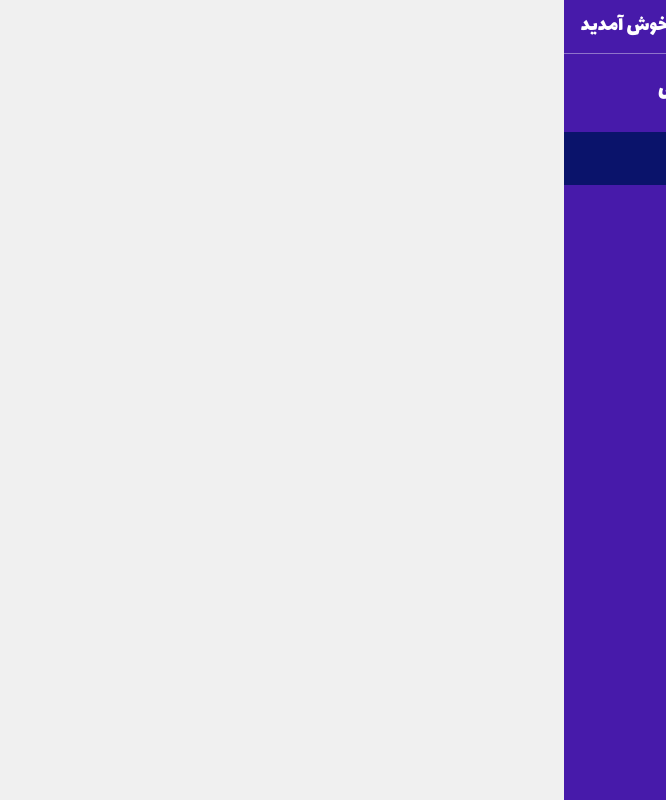
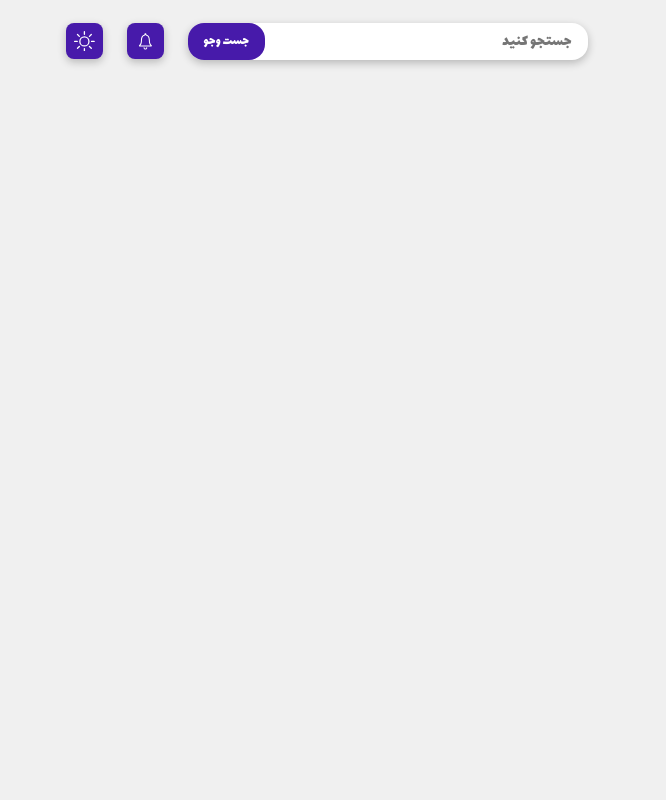
Before and after one commit to amirkhazaeli/cms-project, a React (Create React App) app: page / in a window 1280 px wide. Shown: the whole page, without its empty margins (614-1280 px from the left). Built offline with nearby package versions, Linux system fonts and the light colour scheme.

Commit message:
Create Header Component

```diff
--- /dev/null
+++ b/src/App.css
@@ -0,0 +1,6 @@
+.app{
+    display: flex;
+}
+.main{
+    flex: 6;
+}
--- a/src/App.js
+++ b/src/App.js
@@ -1,10 +1,14 @@
+import Header from "./Components/Header/Header";
 import Sidebar from "./Components/Sidebar/Sidebar";
-
+import './App.css'
 function App() {
   return (
-   <>
-   <Sidebar />
-   </>
+    <div className="app">
+      <Sidebar />
+      <div className="main">
+        <Header />
+      </div>
+    </div>
   );
 }
 
--- /dev/null
+++ b/src/Components/Header/Header.css
@@ -0,0 +1,77 @@
+.header {
+    display: flex;
+    justify-content: space-between;
+    align-items: center;
+    padding: 1rem;
+    font-size: 1.3rem;
+}
+
+.admin-profile {
+    display: flex;
+    align-items: center;
+    column-gap: 1rem;
+}
+
+.admin-profile .admin-job {
+    color: rgb(145, 140, 140);
+    margin-top: .5rem;
+    font-size: 1rem;
+}
+
+.admin-profile img {
+    width: 50px;
+    height: 50px;
+    border-radius: 50%;
+    object-fit: cover;
+}
+
+.header-left-section {
+    display: flex;
+    align-items: center;
+    column-gap: 1.5rem;
+}
+
+.header-left-section .search-box {
+    width: 400px;
+    background-color: white;
+    border-radius: 1rem;
+    display: flex;
+    justify-content: space-between;
+    box-shadow: rgba(0, 0, 0, 0.24) 0px 3px 8px;
+}
+
+.header-left-section .search-box input {
+    font-size: 1rem;
+    outline: none;
+    border: none;
+    background: unset;
+    padding-right: 1rem;
+    width: 70%;
+}
+
+.header-left-section .search-box button {
+    padding: .5rem 1rem;
+    background-color: var(--primary-color);
+    border: none;
+    color: var(--white);
+    border-radius: 1rem;
+}
+
+.header-left-section .search-box button:hover {
+    cursor: pointer;
+    background-color: rgb(10, 19, 107);
+}
+
+.header-left-section .icon {
+    background-color: var(--primary-color);
+    color: var(--white);
+    padding: .5rem;
+    border-radius: .5rem;
+    display: flex;
+    box-shadow: rgba(0, 0, 0, 0.24) 0px 3px 8px;
+}
+
+.header-left-section .icon:hover {
+    cursor: pointer;
+    background-color: rgb(10, 19, 107);
+}
--- /dev/null
+++ b/src/Components/Header/Header.jsx
@@ -0,0 +1,29 @@
+import React from 'react'
+import './Header.css'
+import { BsSun } from 'react-icons/bs'
+import { IoIosNotificationsOutline } from 'react-icons/io'
+export default function Header() {
+    return (
+        <div className='header'>
+            <div className='admin-profile'>
+                <img src={require('../../Assets/images/profile/Amir.jpeg')} alt="Profile" />
+                <div>
+                    <h1 className='admin-name'>امیر محمد عرب خزایلی</h1>
+                    <h3 className='admin-job'>برنامه نویس فرانت اند</h3>
+                </div>
+            </div>
+            <div className='header-left-section'>
+                <div className='search-box'>
+                    <input type="text" placeholder='جستجو کنید' />
+                    <button>جست وجو</button>
+                </div>
+                <div className='icon'>
+                    <IoIosNotificationsOutline />
+                </div>
+                <div className='icon'>
+                    <BsSun />
+                </div>
+            </div>
+        </div>
+    )
+}
--- a/src/Components/Sidebar/Sidebar.css
+++ b/src/Components/Sidebar/Sidebar.css
@@ -1,31 +1,38 @@
-.sidebar{
+.sidebar {
     background-color: var(--primary-color);
     color: var(--white);
     height: 100vh;
     overflow: hidden;
     font-size: 1.3rem;
+    flex: 1;
 }
-.sidebar-title{
+
+.sidebar-title {
     padding: 1rem;
     border-bottom: 1px solid rgba(250, 250, 250, 0.4);
 }
-.sidebar-list li{
+
+.sidebar-list li {
     width: 100%;
-  display: flex;
-  align-items: center;
-  padding: 1rem;
+    display: flex;
+    align-items: center;
+    padding: 1rem;
 }
-.sidebar-list li:hover{
+
+.sidebar-list li:hover {
     cursor: pointer;
 }
-.sidebar-list li svg{
+
+.sidebar-list li svg {
     padding-left: .5rem;
 }
-.sidebar-list li:first-child{
+
+.sidebar-list li:first-child {
     margin-top: .5rem;
     margin-bottom: 1rem;
     font-size: 1.4rem;
 }
-.sidebar-list li.active{
+
+.sidebar-list li.active {
     background-color: rgb(10, 19, 107);
 }
--- a/src/Components/Sidebar/Sidebar.jsx
+++ b/src/Components/Sidebar/Sidebar.jsx
@@ -5,6 +5,7 @@ import {MdProductionQuantityLimits} from 'react-icons/md'
 import {BiCommentDetail,BiBasket} from 'react-icons/bi'
 import {FiUsers} from 'react-icons/fi'
 import {BsCurrencyDollar} from 'react-icons/bs'
+
 export default function Sidebar() {
     return (
         <div className='sidebar'>
--- a/src/Custom.css
+++ b/src/Custom.css
@@ -13,7 +13,6 @@
 body{
     background-color: var(--white-50);
     direction: rtl;
-    display: flex;
 }
 *,body,html{
     font-family: Lalezar;
```
Also changed, not shown: src/Assets/images/profile/Amir.jpeg (added).
